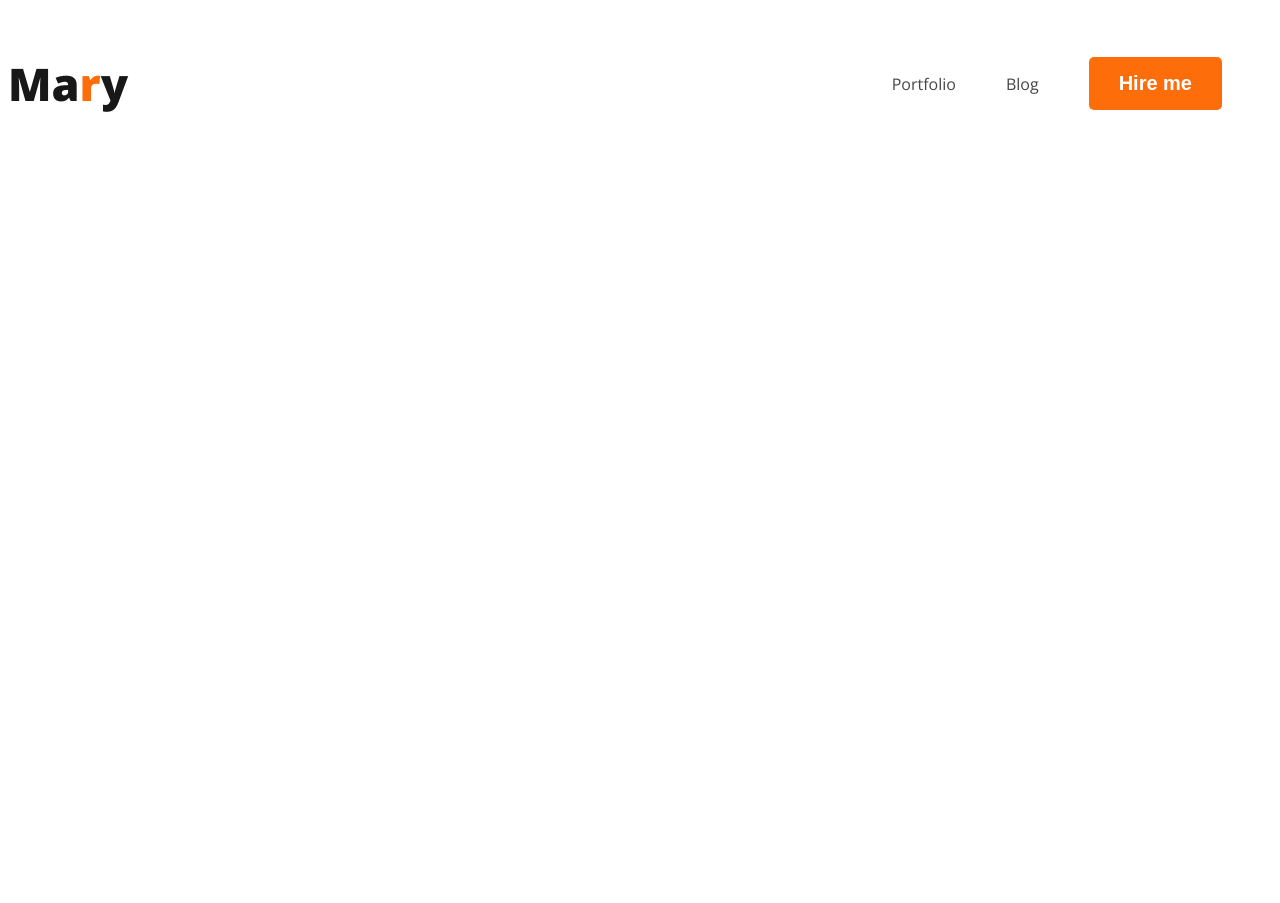
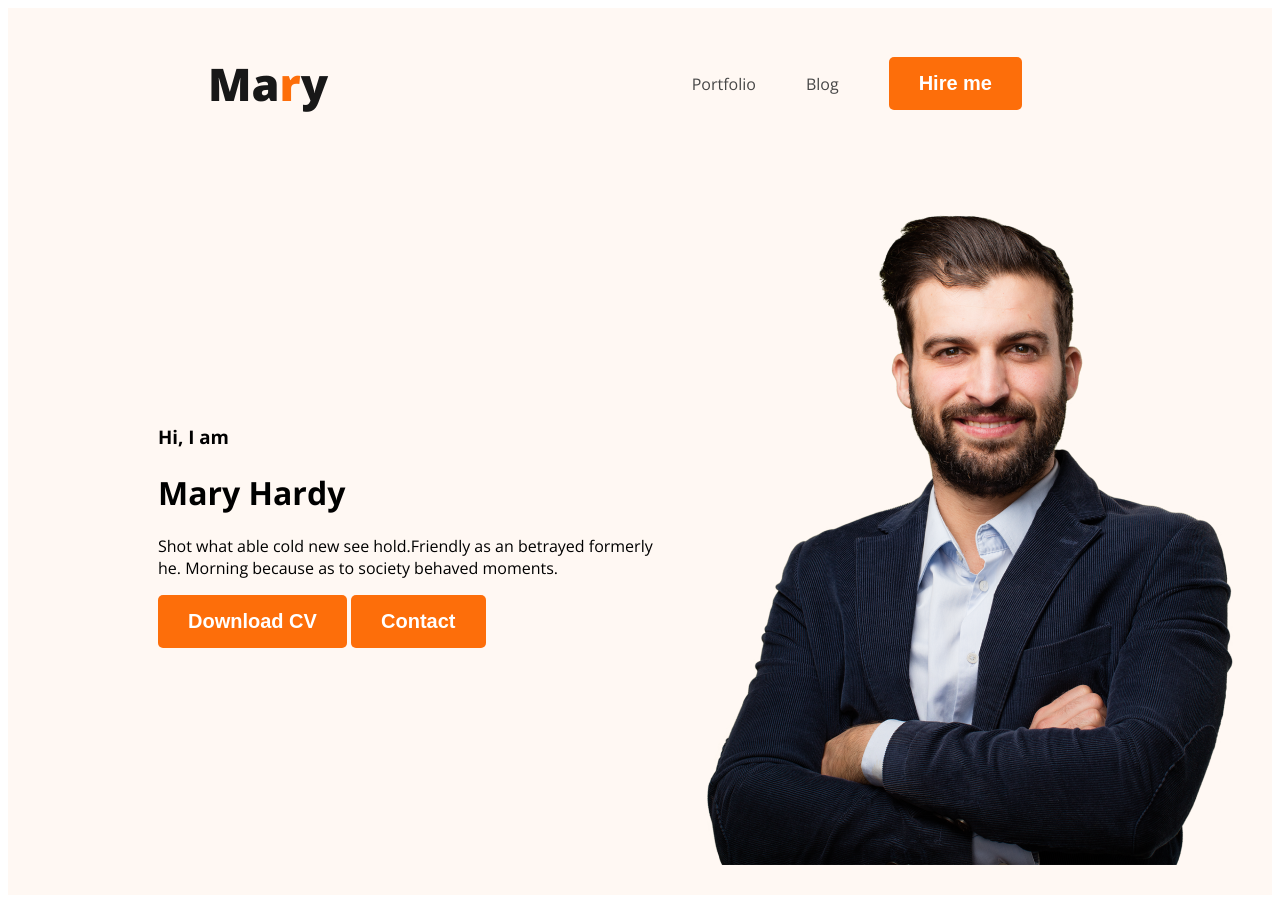
Before and after one commit to imrans94c/webdeveloper-portfolio, a plain HTML site: page index.html in a window 1280 px wide. Before the commit the page ends 800 px from the top, so only its background shows below. Drawn offline with nearby package versions, Linux system fonts and the light colour scheme.

Commit message:
banner content added

```diff
--- a/index.html
+++ b/index.html
@@ -10,7 +10,7 @@
     <link rel="stylesheet" href="styles/portfolio.css">
 </head>
 <body>
-    <header>
+    <header class="header">
 
         <nav>
             <h3 class="nav-title">Ma<span class="text-primary">r</span>y</h3>
@@ -21,6 +21,18 @@
                 </ul>
         </nav>
 
+        <div class="banner">
+            <div class="banner-content">
+                <h3 class="banner-greeting">Hi, I am</h3>
+                <h1 class="banner-title">Mary Hardy</h1>
+                <p>Shot what able cold new see hold.Friendly as an betrayed formerly he. Morning because as to society behaved moments.</p>
+                <button class="btn-primary">Download CV</button>
+                <button class="btn-primary">Contact</button>
+            </div>
+            <img class="profile-pic" src="images/hardy.png" alt="">
+        </div>
+
+
     </header>
     <main>
 
--- a/styles/portfolio.css
+++ b/styles/portfolio.css
@@ -9,6 +9,7 @@ nav{
     display:flex;
     align-items:center;
     justify-content:space-between;
+    margin:0 200px;
 }
 .nav-title{
     color: #181818;
@@ -44,3 +45,19 @@ nav a{
     text-decoration:none;
     color:#474747;
 }
+
+/* Header related style */
+
+.header{
+    background-color:#FFF8F3;
+}
+
+.banner{
+    padding:30px 30px 30px 150px;
+    display:flex;
+    align-items:center;
+}
+
+.banner .profile-pic{
+    weight:500px;
+}
```
